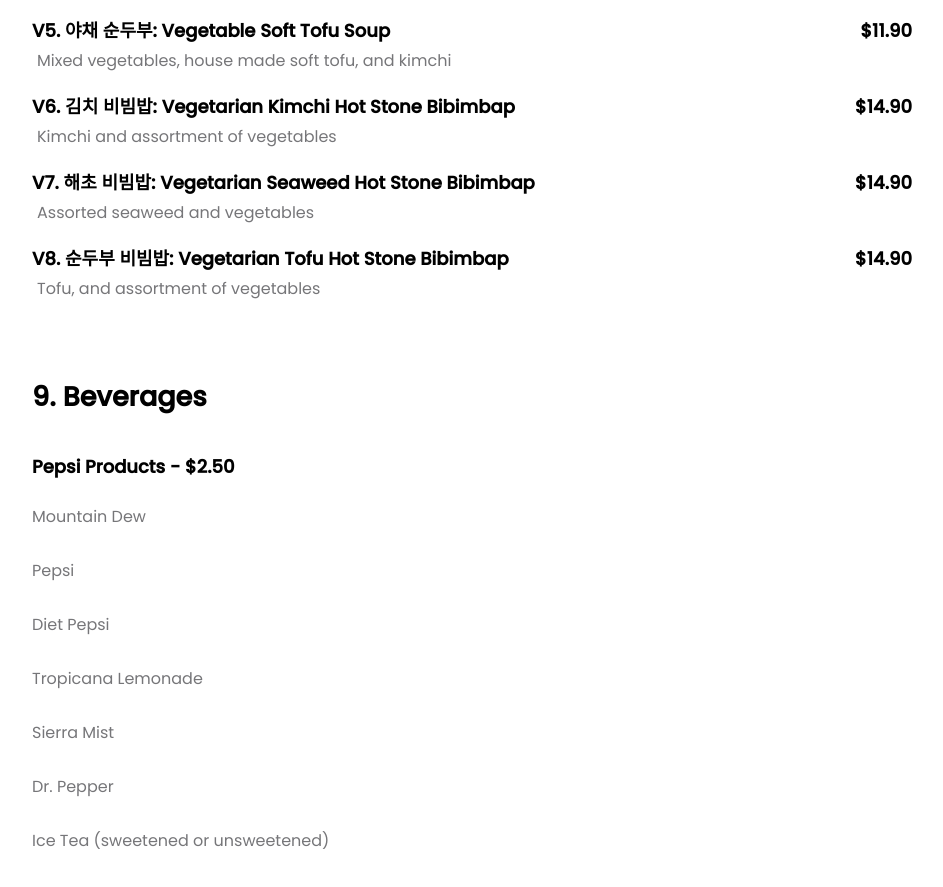
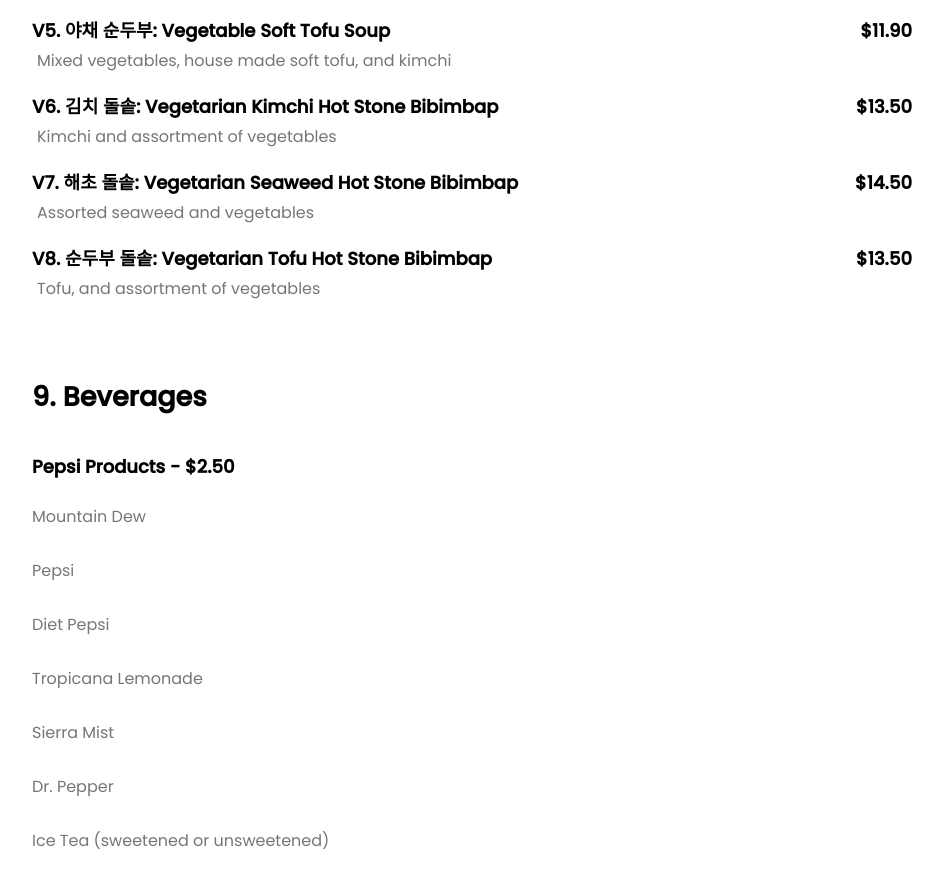
Before and after one commit to Laurasgold/homepage, a Gatsby site: page /qr in a window 1280 px wide. Shown: the part 7829-8716 px from the top of the page, without its empty margins (168-1111 px from the left). Built offline with nearby package versions, Linux system fonts and the light colour scheme; Gatsby itself is replaced by a stand-in of ours.

Commit message:
Update Menu.tsx

```diff
--- a/src/components/Menu.tsx
+++ b/src/components/Menu.tsx
@@ -539,26 +539,26 @@ export function Menu() {
         {
           id: "V6",
           name: "Vegetarian Kimchi Hot Stone Bibimbap",
-          nameKr: "김치 비빔밥",
+          nameKr: "김치 돌솥",
           description: "Kimchi and assortment of vegetables",
           descriptionKr: "",
-          price: "14.90",
+          price: "13.50",
         },
         {
           id: "V7",
           name: "Vegetarian Seaweed Hot Stone Bibimbap",
-          nameKr: "해초 비빔밥",
+          nameKr: "해초 돌솥",
           description: "Assorted seaweed and vegetables",
           descriptionKr: "",
-          price: "14.90",
+          price: "14.50",
         },
         {
           id: "V8",
           name: "Vegetarian Tofu Hot Stone Bibimbap",
-          nameKr: "순두부 비빔밥",
+          nameKr: "순두부 돌솥",
           description: "Tofu, and assortment of vegetables",
           descriptionKr: "",
-          price: "14.90",
+          price: "13.50",
         },
       ],
     },
```
